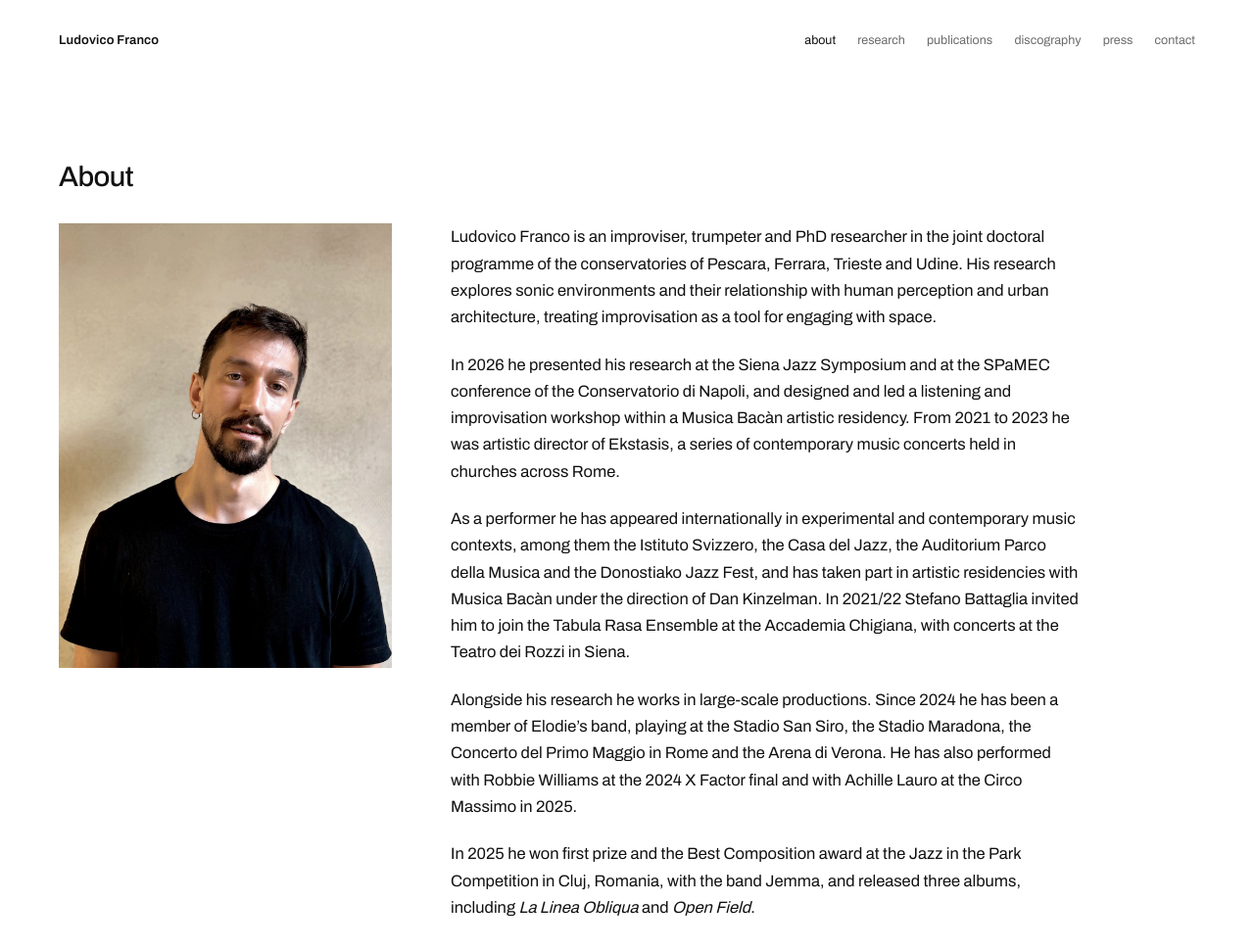
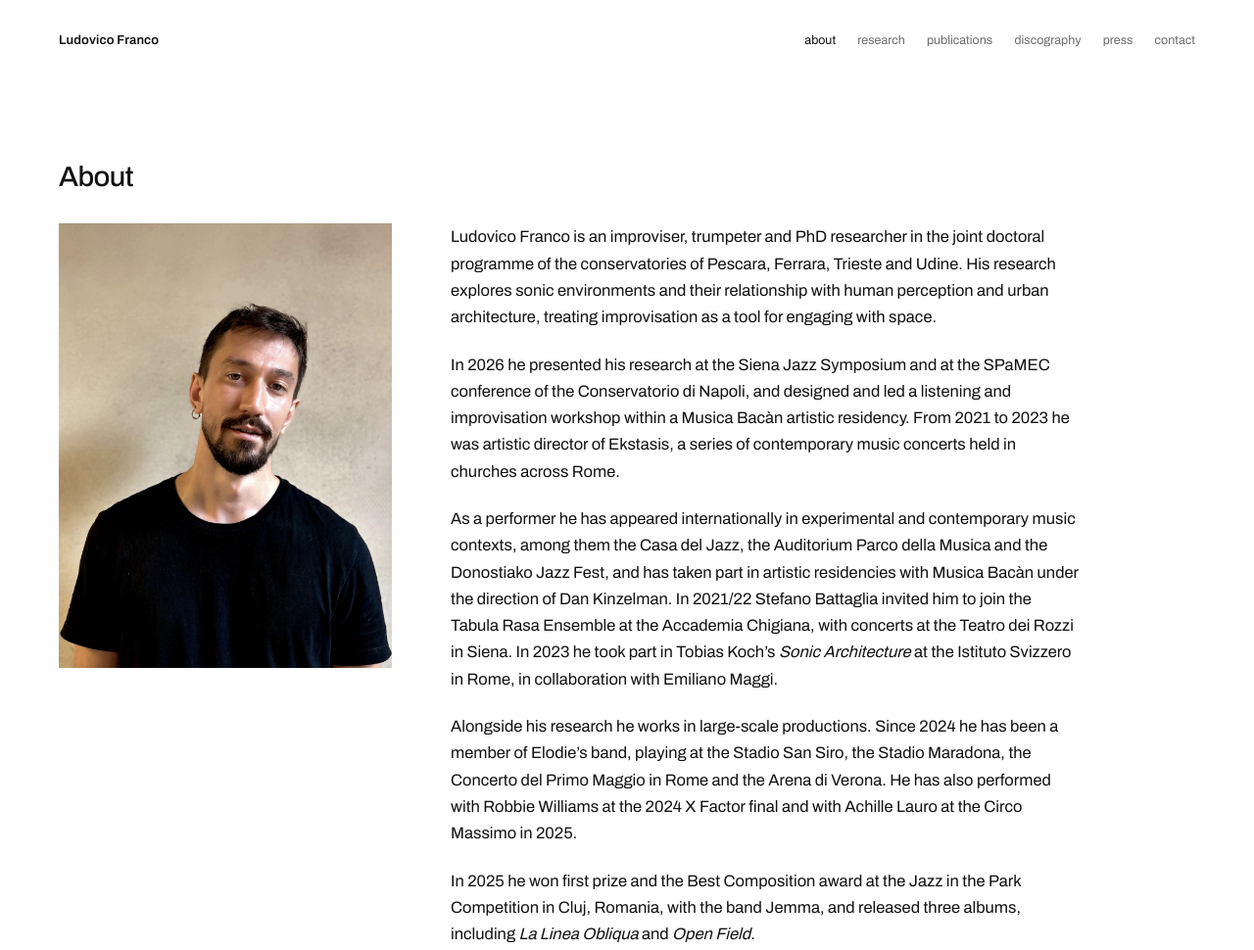
Before and after one commit to ludovicofranco/ludovicofranco.github.io, a plain HTML site: page about/index.html in a window 1280 px wide. Shown: the top 970 px of the page at 98% size. Drawn offline with Linux system fonts and the light colour scheme.

Commit message:
Add files via upload

```diff
--- a/about/index.html
+++ b/about/index.html
@@ -52,11 +52,12 @@
         within a Musica Bacàn artistic residency. From 2021 to 2023 he was artistic director of
         Ekstasis, a series of contemporary music concerts held in churches across Rome.</p>
         <p>As a performer he has appeared internationally in experimental and contemporary music
-        contexts, among them the Istituto Svizzero, the Casa del Jazz, the Auditorium Parco della
-        Musica and the Donostiako Jazz Fest, and has taken part in artistic residencies with Musica
-        Bacàn under the direction of Dan Kinzelman. In 2021/22 Stefano Battaglia invited him to join
-        the Tabula Rasa Ensemble at the Accademia Chigiana, with concerts at the Teatro dei Rozzi in
-        Siena.</p>
+        contexts, among them the Casa del Jazz, the Auditorium Parco della Musica and the
+        Donostiako Jazz Fest, and has taken part in artistic residencies with Musica Bacàn under the
+        direction of Dan Kinzelman. In 2021/22 Stefano Battaglia invited him to join the Tabula Rasa
+        Ensemble at the Accademia Chigiana, with concerts at the Teatro dei Rozzi in Siena. In 2023
+        he took part in Tobias Koch’s <em>Sonic Architecture</em> at the Istituto Svizzero in Rome, in
+        collaboration with Emiliano Maggi.</p>
         <p>Alongside his research he works in large-scale productions. Since 2024 he has been a
         member of Elodie’s band, playing at the Stadio San Siro, the Stadio Maradona, the Concerto
         del Primo Maggio in Rome and the Arena di Verona. He has also performed with Robbie Williams
```
Also changed, not shown: press/index.html (+9 -0 lines).
